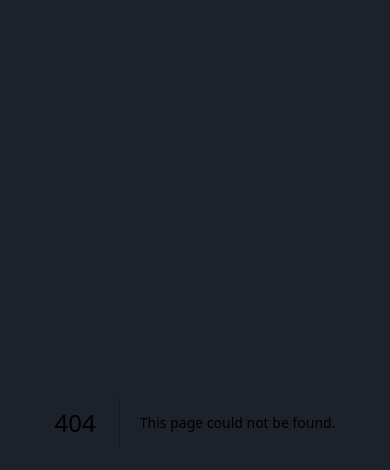
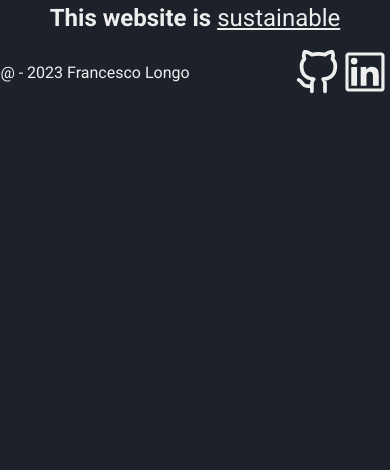
Before and after one commit to francesco44Hello/portfolio, a Next.js app in the folder nextjs-blog/: page /test in a window 390 px wide. Before the commit this address had no page. Shown: the top 470 px of the page. Built offline with nearby package versions, Linux system fonts and the light colour scheme.

Commit message:
fixed css of whole page. Made it responsive

```diff
--- a/nextjs-blog/components/contacts/contacts.js
+++ b/nextjs-blog/components/contacts/contacts.js
@@ -25,7 +25,7 @@ const Contacts = () => {
           action={`https://formsubmit.co/francescolongo44@gmail.com`}
           method="POST"
         >
-          <h1 style={{ color: "#eeeeee" }}>Send me an Email</h1>
+          <h1>Get in touch :)</h1>
           <input
             type="text"
             name="name"
--- a/nextjs-blog/components/modal/modal.js
+++ b/nextjs-blog/components/modal/modal.js
@@ -12,12 +12,13 @@ export default function Modal({ title, img, description, subheader, link, repo }
 
     <Card sx={{ maxWidth: 345 }}>
     <a href={link} alt='link to project' style={{textDecoration: 'none'}} target='_blank'>
-    <CardActionArea>
+    <CardActionArea aria-label="Card">
       <CardMedia
         component="img"
         height="140"
         image={img}
         alt="project snapshot"
+        aria-label="Card"
       />
       <CardContent>
         <Typography gutterBottom variant="h5" component="div" style={{color: 'black'
@@ -31,8 +32,8 @@ export default function Modal({ title, img, description, subheader, link, repo }
     </CardActionArea>
     </a>
     <CardActions>
-      <Button size="small" color="primary">
-        <a href={repo} alt='repo link' target='_blank' >
+      <Button size="small" color="primary" aria-label="Card">
+        <a href={repo} alt='link to github repo' target='_blank' >
         <GitHubIcon style={{color: 'black'}}/>
         </a>
       </Button>
--- a/nextjs-blog/components/projects/projects.js
+++ b/nextjs-blog/components/projects/projects.js
@@ -59,11 +59,13 @@ Skills: JavaScript, Next.JS, BootStrap, ElephantSQL, NodeJS"
         <div className={styles.toolset}>
           <h1>My toolset includes: </h1>
           <h1
+          className="svgList"
             style={{
               color: "#77FF04",
               fontSize: "38px",
               padding: "0",
               margin: "0",
+              textAlign: 'center'
             }}
           >
             <TbBrandJavascript />
--- /dev/null
+++ b/nextjs-blog/components/test/footer.js
@@ -0,0 +1,47 @@
+import React from "react";
+import style from "../../styles/footerTest.module.css";
+import { AiOutlineLinkedin } from "react-icons/ai";
+import { FiGithub } from "react-icons/fi";
+import { linksFunction } from "../functions/functions";
+
+const FooterTest = () => {
+  return (
+    <div className={style.footer}>
+      <div className={style.sustainableDiv}>
+        <h2 className={style.sustainableLink}>
+          This website is{" "}
+          <a
+            href="https://www.websitecarbon.com/website/francesco-longo-vercel-app/"
+            alt="Francesco Longo link"
+            target="_blank"
+            style={{
+              color: "#eeeeee",
+              fontWeight: "400",
+            }}
+          >
+            sustainable
+          </a>
+        </h2>
+      </div>
+      <div className={style.copyrightLinks}>
+      {" "}
+            @ - 2023 Francesco Longo{" "}
+            <div className={style.linkedinGitIcons}>
+            <FiGithub
+            className={style.actualLinks}
+              style={{ height: "45px", width: "45px", cursor: "pointer" }}
+              onClick={() => linksFunction("https://github.com/francesco44Hello")}
+            />{" "}
+            <AiOutlineLinkedin
+            className={style.actualLinks}
+              style={{ height: "50px", width: "50px", cursor: "pointer" }}
+              type="button"
+              onClick={() => linksFunction('https://www.linkedin.com/in/francesco-longo-27225096/')}
+            />{" "}
+            </div>
+      </div>
+    </div>
+  );
+};
+
+export default FooterTest;
--- a/nextjs-blog/pages/index.js
+++ b/nextjs-blog/pages/index.js
@@ -5,6 +5,7 @@ import styles from "../styles/Home.module.css";
 import About from "../components/about/about.js";
 import Projects from "../components/projects/projects";
 import Contacts from "../components/contacts/contacts";
+import FooterTest from "../components/test/footer";
 
 export default function Home() {
   return (
@@ -59,7 +60,7 @@ export default function Home() {
       <About></About>
       <Projects></Projects>
       <Contacts />
-      <Footer />
+      <FooterTest />
     </>
   );
 }
--- /dev/null
+++ b/nextjs-blog/pages/test.js
@@ -0,0 +1,13 @@
+import React from 'react'
+import Projects from '../components/projects/projects'
+import Footer from '../components/footer/footer'
+import FooterTest from '../components/test/footer'
+// import styles from "../../styles/modal.module.css";
+const Test = () => {
+    return (
+        // <Projects/>
+        <FooterTest />
+    )
+}
+
+export default Test
--- a/nextjs-blog/styles/Footer.module.css
+++ b/nextjs-blog/styles/Footer.module.css
@@ -1,3 +1,29 @@
+.footer {
+  display: flex;
+  height: 10%;
+  width: 100%;
+  /* margin-left: 2rem;
+  margin-right: 1rem; */
+  background-color: #1D222A;
+  border: 1px solid red;
+  height: 80px;
+  /* margin-top: 20px; */
+}
+.footerComponent {
+  display: flex;
+  /* position: absolute; */
+  flex-direction: row;
+  height: 10%;
+  width: 100%;
+  justify-content: flex-end;
+  align-items: center;
+  align-content: center;
+  background-color: #1D222A;
+  color: #eeeeee;
+  font-family: 'Roboto', sans-serif;
+  /* margin-right: 2px; */
+}
+
 .footerDiv {
     display: flex;
     min-height: 80px;
@@ -10,31 +36,8 @@
     padding-left: 30px;
     background-color: #1D222A;
 }
-.footer {
-    display: flex;
-    height: 10%;
-    max-width: 100%;
-    margin-left: 2rem;
-    margin-right: 1rem;
-    background-color: #1D222A;
-    min-height: 80px;
-    margin-top: 20px;
-}
-.footerComponent {
-    display: flex;
-    position: absolute;
-    flex-direction: row;
-    height: 10%;
-    width: 100%;
-    justify-content: flex-end;
-    align-items: center;
-    align-content: center;
-    background-color: #1D222A;
-    color: #eeeeee;
-    font-family: 'Roboto', sans-serif;
-    margin-right: 2px;
 
-  }
+
   .footerH2 {
     color: #eeeeee;
     display: flex;
--- a/nextjs-blog/styles/Home.module.css
+++ b/nextjs-blog/styles/Home.module.css
@@ -148,6 +148,8 @@
     justify-content: center;
     gap: 50px;
     margin-top: 50px;
+    margin-top: 200px;
+    height: 50vh;
   }
   .imgDiv > img {
     width: 100%;
--- /dev/null
+++ b/nextjs-blog/styles/footerTest.module.css
@@ -0,0 +1,60 @@
+.footer {
+    /* border: 1px solid red; */
+    height: 90px;
+    width: 100%;
+    display: flex;
+    flex-direction: row;
+    justify-content: space-between;
+    align-items: center;
+}
+.sustainableDiv {
+    display: flex;
+    justify-content: center;
+    align-items: center;
+    /* border: 1px solid white; */
+    height: 100%;
+    width: 400px;
+}
+
+.sustainableLink {
+    color: #eeeeee;
+}
+
+.sustainableDiv > a {
+    text-decoration: none;
+}
+.copyrightLinks {
+    height: 100%;
+    width: 400px;
+    /* border: 1px solid white; */
+    display: flex;
+    justify-content: space-between;
+    align-items: center;
+    color: #eeeeee;
+}
+.actualLinks:hover {
+    color: rgb(119, 255, 4);
+}
+.linkedinGitIcons {
+    height: 100%;
+    display: flex;
+    width: 200px;
+    /* border: 1px solid green; */
+    justify-content: center;
+    align-items: center;
+}
+@media only screen and (max-width: 600px) {
+    .footer {
+        flex-direction: column;
+    }
+    .copyrightLinks {
+        justify-content: center;
+        height: 40%;
+    }
+    .sustainableDiv {
+        height: 40%;
+    }
+    .linkedinGitIcons {
+        justify-content: flex-end;
+    }
+}
--- a/nextjs-blog/styles/modal.module.css
+++ b/nextjs-blog/styles/modal.module.css
@@ -65,3 +65,21 @@
     justify-content: center;
     color: #00ADB5;
 }
+@media only screen and (max-width: 600px) {
+    .projectPageTitle{
+        display: flex;
+        text-align: center;
+        justify-content: center;
+    }
+    .modalContainer {
+        height: 500px;
+    }
+    .projectMainDiv {
+        height: 100vh;
+        justify-content: space-around;
+    }
+    .svgList {
+        text-align: center;
+        display: flex;
+    }
+}
```
Also changed, not shown: nextjs-blog/styles/contact.module.css (+13 -1 lines), nextjs-blog/styles/project.module.css (+10 -1 lines), 1 other file (tests, documents, lock files or other folders).
